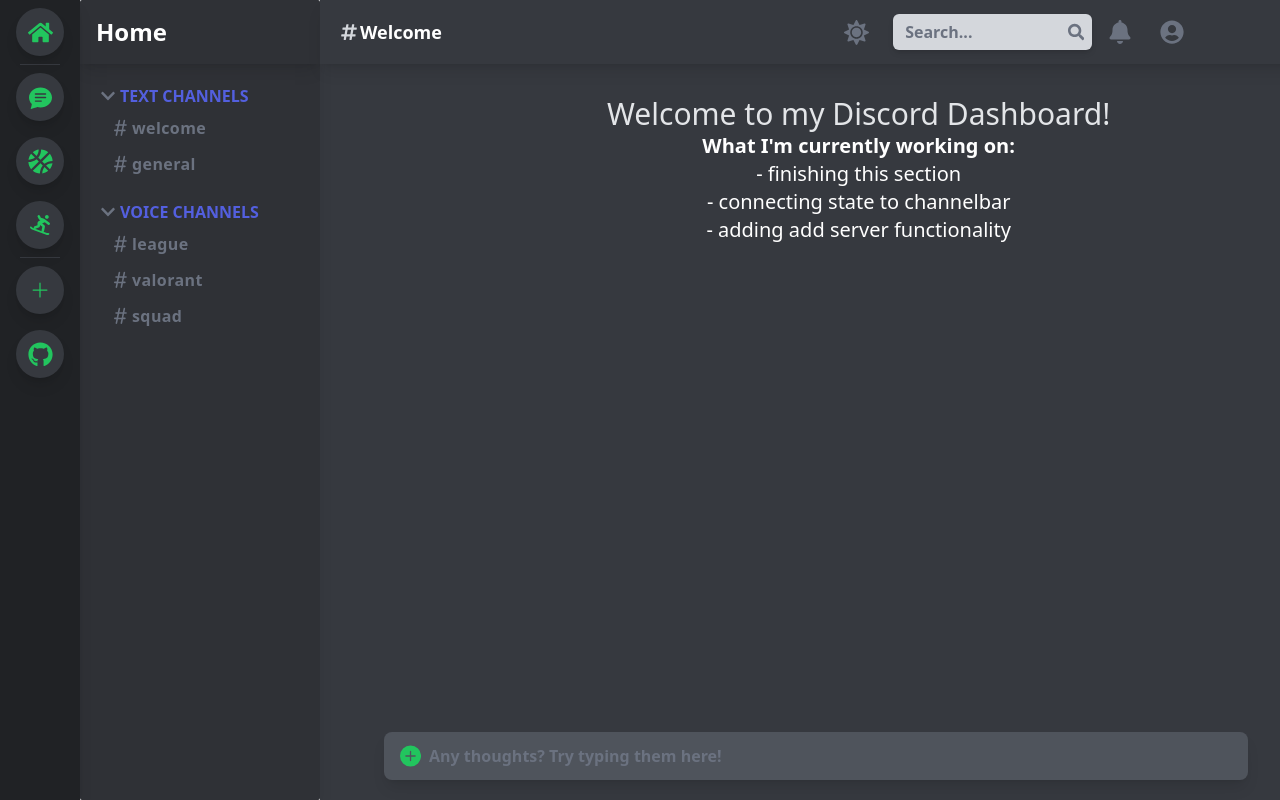
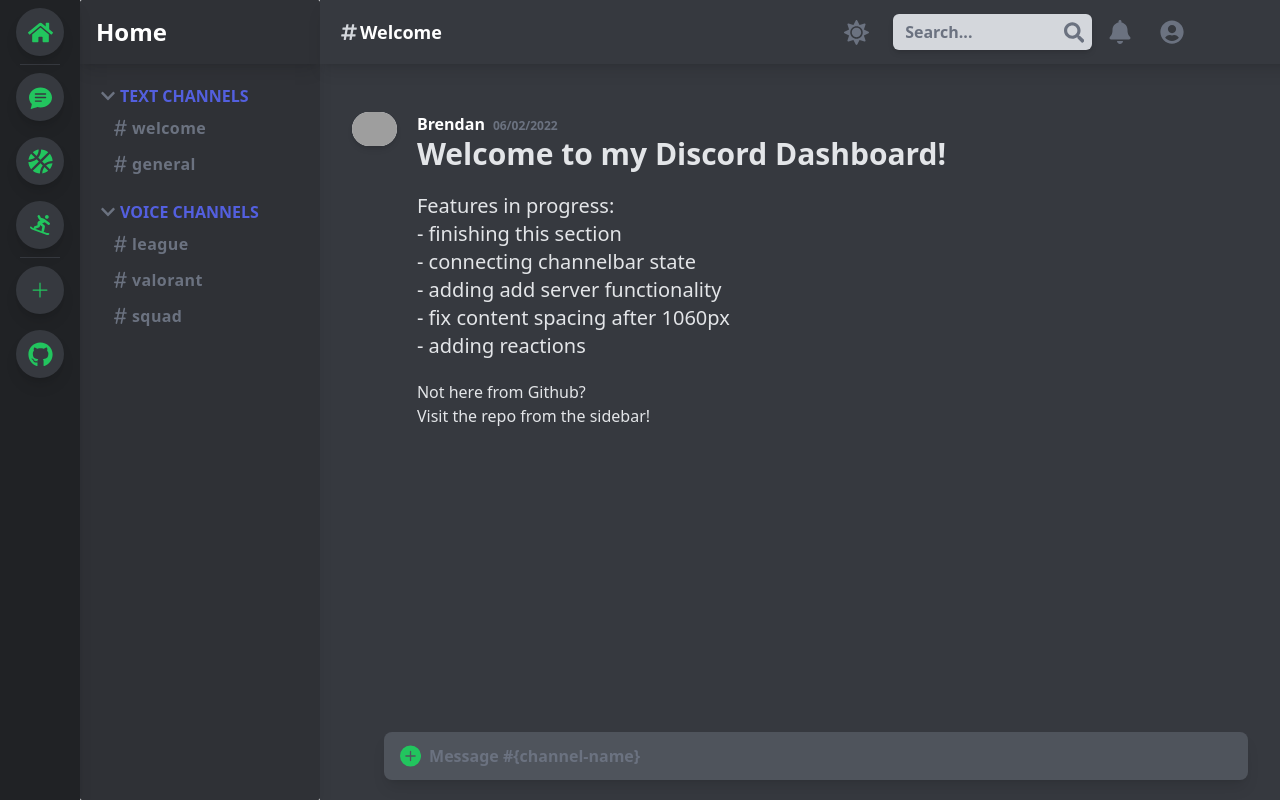
Before and after one commit to bloo327/discord-dashboard, a React (Create React App) app: page / in a window 1280 px wide. Built offline with nearby package versions, Linux system fonts and the light colour scheme; grey boxes are pictures that could not be loaded.

Commit message:
layout fixes, main features almost complete

```diff
--- a/src/App.js
+++ b/src/App.js
@@ -2,7 +2,6 @@ import SideBar  from './components/Sidebar/SideBar';
 import ChannelBar from './components/ChannelBar/ChannelBar';
 import ContentContainer from './components/ContentContainer/ContentContainer';
 import { useState, useEffect } from 'react';
-import TopNavBar from './components/TopNavBar/TopNavBar';
 import Home from './components/Content/Home';
 
 function App() {
@@ -14,7 +13,7 @@ function App() {
   return (
     <div className='wrapper m-auto'>
       <div className="flex">
-        <SideBar dataSet={setData}/>
+        <SideBar dataSetter={setData}/>
         <ChannelBar name={data.name}/>
         <ContentContainer content={data}/>
       </div>
--- a/src/components/Content/Home.jsx
+++ b/src/components/Content/Home.jsx
@@ -1,16 +1,26 @@
+import Post from "./Post"
+
 const Home = () => {
     return (
+        <Post name='Brendan' timestamp='06/02/2022' text={
             <div className='home-wrap'>
-            <h1 className='text-3xl text-gray-300 dark:text-gray-700 transition duration-300 ease-in-out'>
+                <h1 className='home-header'>
                     Welcome to my Discord Dashboard!
                 </h1>
-            <h1 className='text-xl flex flex-col dark:text-gray-700 transition duration-300 ease-in-out'>
-                <p className="font-bold">What I'm currently working on:</p>
+                <h2 className='home-body'>
+                    Features in progress: <br />
                     - finishing this section <br />
-                - connecting state to channelbar <br />
+                    - connecting channelbar state <br />
                     - adding add server functionality <br />
-            </h1>
+                    - fix content spacing after 1060px <br />
+                    - adding reactions
+                </h2>
+                <h3>
+                    Not here from Github? <br />
+                    Visit the repo from the sidebar!
+                </h3>
             </div>
+        }/>
     )
 }
 
--- a/src/components/Content/Post.jsx
+++ b/src/components/Content/Post.jsx
@@ -12,7 +12,7 @@ const Post = ({ name, timestamp, text }) => {
             {name}
             <small className='timestamp'>{timestamp}</small>
           </p>
-          <p className='post-text'>{text}</p>
+          <div className='post-text'>{text}</div>
         </div>
       </div>
     );
--- a/src/components/ContentContainer/ContentContainer.jsx
+++ b/src/components/ContentContainer/ContentContainer.jsx
@@ -18,7 +18,7 @@ const ContentContainer = ( {content} ) => {
 const BottomBar = () => (
     <div className='bottom-bar'>
       <PlusIcon />
-      <input type='text' placeholder='Any thoughts? Try typing them here!' className='bottom-bar-input' />
+      <input type='text' placeholder='Message #{channel-name}' className='bottom-bar-input' />
     </div>
   );
 
--- a/src/components/Sidebar/SideBar.jsx
+++ b/src/components/Sidebar/SideBar.jsx
@@ -7,17 +7,17 @@ import Nba from '../Content/Nba';
 import SnowSports from '../Content/Snowsports';
 import ChatServer from '../Content/ChatServer';
 
-const SideBar = ({ dataSet }) => {
+const SideBar = ({ dataSetter }) => {
     return (
         <div className='sidebar'>
-            <SideBarIcon dataSet={dataSet} icon={ <FaHome name='Home' size='25' content={<Home/>}/> } />
+            <SideBarIcon dataSet={dataSetter} icon={ <FaHome name='Home' size='25' content={<Home/>}/> } />
             <Divider />
-            <SideBarIcon dataSet={dataSet} icon={ <BsChatTextFill name='Chat Server' size='23' content={<ChatServer/>}/> } />
-            <SideBarIcon dataSet={dataSet} icon={ <FaBasketballBall name='NBA' size='25' content={<Nba/>}/>  }/>
-            <SideBarIcon dataSet={dataSet} icon={ <FaSnowboarding name='Snow Sports' size='20' content={<SnowSports/>}/> } />
+            <SideBarIcon dataSet={dataSetter} icon={ <BsChatTextFill name='Chat Server' size='23' content={<ChatServer/>}/> } />
+            <SideBarIcon dataSet={dataSetter} icon={ <FaBasketballBall name='NBA-Tracker' size='25' content={<Nba/>}/>  }/>
+            <SideBarIcon dataSet={dataSetter} icon={ <FaSnowboarding name='Snow Sports' size='20' content={<SnowSports/>}/> } />
             <Divider />
-            <SideBarIcon dataSet={dataSet} icon={ <BsPlusLg name='Add a server' size='20' /> } />
-            <SideBarIcon dataSet={dataSet} icon={ <FaGithub name='Check out the repo!' size='25' /> } />
+            <SideBarIcon dataSet={dataSetter} icon={ <BsPlusLg name='Add a server' size='20' /> } />
+            <SideBarIcon dataSet={dataSetter} icon={ <FaGithub name='Check out the repo!' size='25' /> } />
         </div>
     );
 };
@@ -76,6 +76,9 @@ const SideBarIcon = ({ icon, dataSet }) => {
         </>
     ) : (
         <button onClick={handleClick} className={`${icon.props.name} sidebar-icon group cursor-pointer`} >
+            <span className='sidebar-select group-hover:scale-100'>
+            </span>
+
             { icon }
 
             <span className='sidebar-name group-hover:scale-100'>
--- a/src/components/TopNavBar/TopNavBar.jsx
+++ b/src/components/TopNavBar/TopNavBar.jsx
@@ -1,6 +1,6 @@
-import { useState, useEffect } from 'react'
-import { FaSearch, FaHashtag, FaBell, FaUserCircle, FaMoon, FaSun } from 'react-icons/fa'
-import useDarkMode from '../../Hooks/useDarkMode'
+import { useState, useEffect } from 'react';
+import { FaSearch, FaHashtag, FaBell, FaUserCircle, FaMoon, FaSun } from 'react-icons/fa';
+import useDarkMode from '../../Hooks/useDarkMode';
 
 const TopNavBar = () => {
     const [dimensions, setDimensions] = useState({ height: 0, width: 640})
@@ -28,12 +28,7 @@ const TopNavBar = () => {
                 </div>
                 <div className='navright'>
                     <ThemeToggle />
-                    {dimensions.width >= 640 ? <Search /> :
-                        <>
-                            <input className='search-input hidden' type='text' placeholder='Search...' />
-                            <FaSearch size='23' className='search-icon' />
-                        </>
-                    }
+                    <Search xy={dimensions} />
                     <FaBell size='24' className='top-nav-icon -mr-1' />
                     <FaUserCircle size='24' className='top-nav-icon' />
                 </div>
@@ -45,18 +40,19 @@ const ThemeToggle = () => {
     const [darkTheme, setDarkTheme] = useDarkMode();
     const handleMode = () => setDarkTheme(!darkTheme);
     return (
-        <span onClick={handleMode} className='theme-toggle'>
+        <span onClick={handleMode} className='theme-toggle' title={darkTheme ? 'Dark Mode' : 'Light Mode'}>
             {darkTheme ? (<FaMoon size='23' onClick={handleMode} className='top-navigation-icon' />)
             : (<FaSun size='25' onClick={handleMode} className='top-navigation-icon' />)}
         </span>
   );
 };
 
-const Search = () => (
-    <div className='search'>
-      <input className='search-input' type='text' placeholder='Search...' />
-      <FaSearch size='18' className='search-icon' />
-    </div>
-  );
-
+const Search = ({ xy }) => {
+    return (
+        <div className='search'>
+          <input className='search-input' type='text' placeholder='Search...' />
+          <FaSearch size={xy.width <= 640 ? '23' : '18'} className='search-icon' />
+        </div>
+    )
+};
 export default TopNavBar
--- a/src/index.css
+++ b/src/index.css
@@ -14,14 +14,20 @@
     @apply relative flex items-center justify-center
             h-12 w-12 mt-2 mb-2 mx-auto shadow-lg
             bg-gray-700 text-green-500 hover:bg-green-600
-            hover:text-white rounded-3xl hover:rounded-xl
-            transition-all duration-200 ease-linear
+            hover:text-white rounded-3xl hover:rounded-xl focus:rounded-2xl focus:bg-green-500 focus:text-white
+            transition-all duration-150 ease-linear
             dark:bg-gray-300 dark:text-secondary dark:hover:bg-secondary dark:hover:text-white;
   }
 
   .sidebar-name {
     @apply absolute w-auto p-2 m-2 min-w-max left-16 z-10
             rounded-md shadow-md text-white bg-gray-900 text-xs
+            font-bold transition-all duration-100 scale-0 origin-left;
+  }
+
+  .sidebar-select {
+    @apply absolute w-auto p-1 min-w-max -left-4 z-10
+            rounded-md shadow-md bg-gray-400 text-xs
             font-bold transition-all duration-100 scale-0 origin-left;
   }
 
@@ -68,20 +74,17 @@
   }
 
   .search {
-    @apply w-1/5 flex items-center justify-start
-    bg-gray-400 dark:bg-gray-500
-    text-gray-500
-    px-2 h-9 ml-2 mr-0
-    rounded-md shadow-md
-    transition duration-300 ease-in-out;
+    @apply flex items-center justify-start
+    bg-transparent text-gray-500
+    rounded-md transition duration-300 ease-in-out;
   }
 
   .search-icon {
-    @apply text-gray-500 my-auto dark:text-gray-400 transition duration-300 ease-in-out;
+    @apply text-gray-500 my-auto transition duration-300 ease-in-out;
   }
 
   .search-input {
-    @apply w-full font-sans font-semibold
+    @apply w-full font-sans font-semibold hidden
     bg-transparent outline-none
     text-gray-500 placeholder-gray-500 dark:placeholder-gray-400 dark:text-gray-400
     pl-1 rounded;
@@ -175,13 +178,13 @@
   }
 
   .post-owner {
-    @apply text-left font-semibold text-white mr-2 cursor-pointer
+    @apply text-left font-semibold text-white mr-2 cursor-pointer w-max
             dark:text-gray-800 transition duration-300 ease-in-out;
   }
 
   .avatar-wrapper {
     @apply flex flex-col
-    w-12
+    w-12 select-none
     m-0 ml-auto mb-auto;
   }
 
@@ -199,42 +202,60 @@
   }
 
   .content-header {
-    @apply flex flex-col w-full text-center -ml-10 dark:text-gray-800 transition duration-300 ease-in-out
+    @apply flex flex-col w-full text-center -ml-10 dark:text-gray-800 transition duration-300 ease-in-out;
   }
 
   .header-welcome {
-    @apply text-4xl font-bold p-2
+    @apply text-4xl font-bold p-2 ;
   }
 
   .clip-wrap {
-    @apply flex flex-col py-5
+    @apply flex flex-col py-5;
   }
 
   .home-wrap {
-    @apply text-center
+    @apply text-gray-300 dark:text-gray-700 transition duration-300 ease-in-out;
+  }
+
+  .home-header {
+    @apply text-3xl font-bold;
+  }
+
+  .home-body {
+    @apply text-xl py-5 flex flex-col;
   }
 
   .iframeVideo {
-    @apply h-96 w-9/12 pt-6 relative
+    @apply h-96 w-7/12 pt-6 relative;
   }
 
   .iframeVideo iframe{
-    @apply w-full h-full absolute
+    @apply w-full h-full absolute;
   }
 
 }
 
-/* if screen becomes larger than 640px */
-@media screen(sm) {
+@media (min-width: 640px) {
   .navleft {
     display: flex;
   }
   .navright {
     margin-left: -15rem
   }
+  .search {
+    @apply bg-gray-400 dark:bg-gray-500 shadow-md px-2 ml-2 mr-0 h-9 w-1/5;
+  }
+
+  .search-input {
+    @apply flex
+  }
+
+  .search-icon {
+    @apply text-gray-500 dark:text-gray-400;
+  }
 }
 
-@media screen(lg) {
+@media (min-width: 1024px) {
   .content-header {
     margin-left: -10rem;
   }
```
Also changed, not shown: src/components/Content/Snowsports.jsx (+4 -4 lines). Lines whose indentation alone changed are shown as unchanged.
